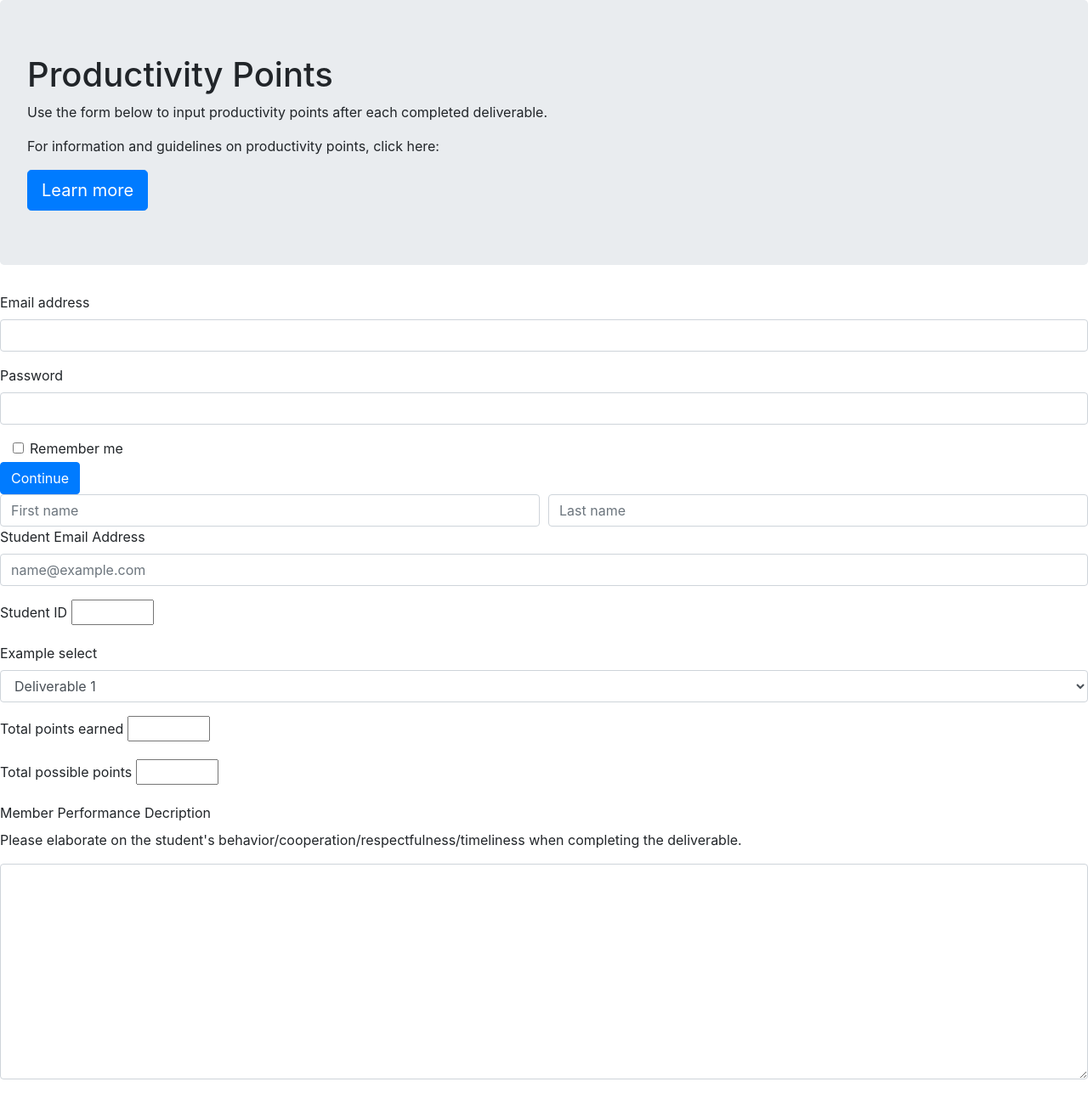
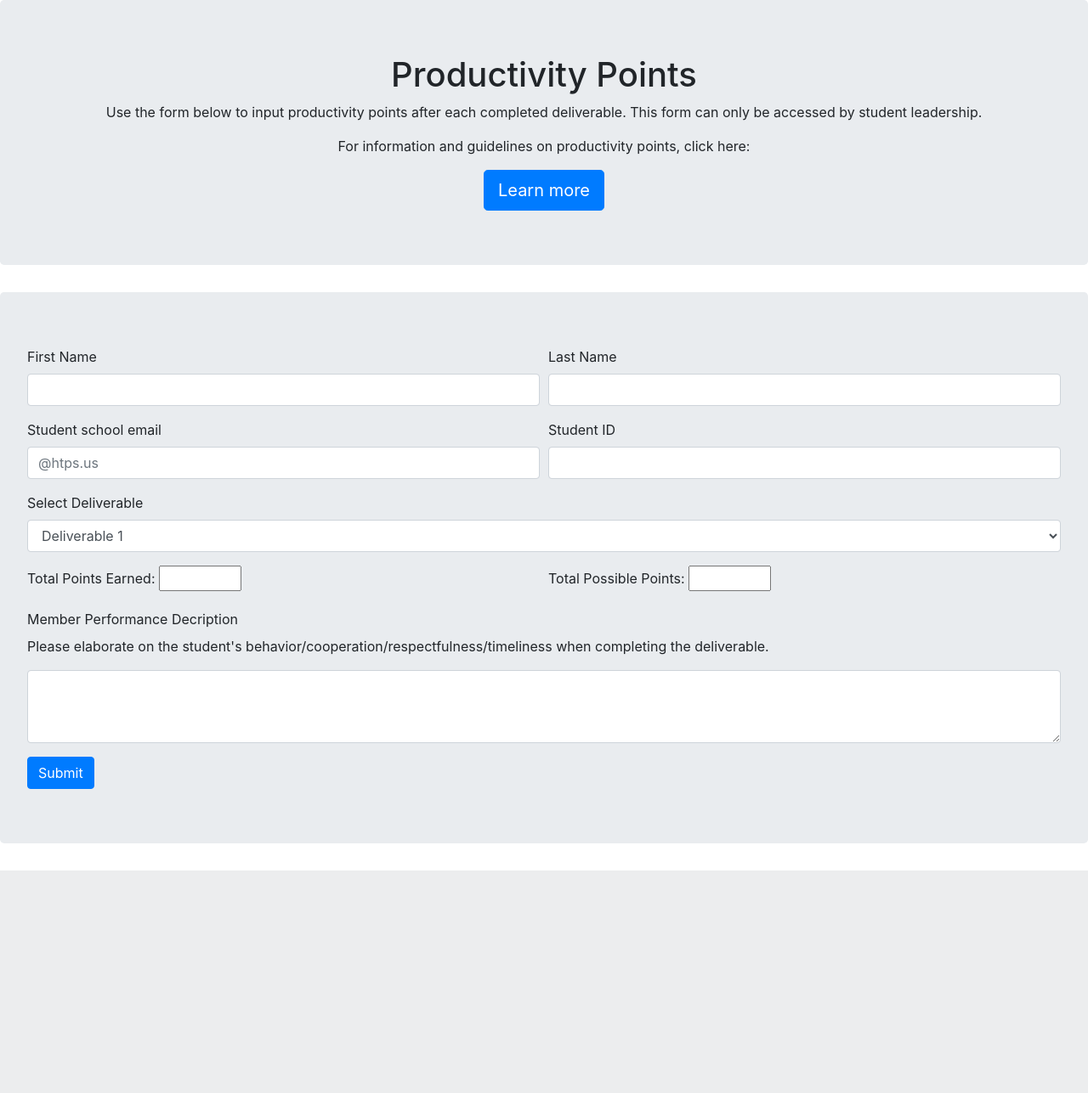
Before and after one commit to Vishwa-Muthuraman/team75_sample_site, a Flask app: page /manasi in a window 1280 px wide. Shown: the part 56-1343 px from the top of the page at 85% size. After the commit the page ends 1081 px from the top, so only its background shows below. Run offline with Flask 2, Linux system fonts and the light colour scheme; some libraries are stand-ins or nearby versions.

Commit message:
Added productivity points

```diff
--- a/templates/manasi.html
+++ b/templates/manasi.html
@@ -2,57 +2,40 @@
 {% block content %}
 
 <div class="jumbotron">
+    <center>
         <h1>Productivity Points</h1>
-    <p>Use the form below to input productivity points after each completed deliverable.</p>
+        <p>Use the form below to input productivity points after each completed deliverable. This form can only be accessed by student leadership.</p>
         <p>For information and guidelines on productivity points, click here: </p>
         <a class="btn btn-primary btn-lg" href="/about_us" role="button">Learn more</a>
-
+    </center>
 </div>
-
-<form>
-    <div class="form-group">
-      <label for="exampleInputEmail1">Email address</label>
-      <input type="email" class="form-control" id="exampleInputEmail1" aria-describedby="emailHelp">
-    </div>
-    <div class="form-group">
-      <label for="exampleInputPassword1">Password</label>
-      <input type="password" class="form-control" id="exampleInputPassword1">
-    </div>
-
-    <div class="col-auto my-1">
-        <div class="form-check">
-          <input class="form-check-input" type="checkbox" id="autoSizingCheck2">
-          <label class="form-check-label" for="autoSizingCheck2">
-            Remember me
-          </label>
-        </div>
-    </div>
-    <button type="submit" class="btn btn-primary">Continue</button>
 
 
 
+  <form>
+        <div class="jumbotron">
         <div class="form-row">
-            <div class="col">
-              <input type="text" class="form-control" placeholder="First name">
+          <div class="form-group col-md-6">
+            <label for="inputEmail4">First Name</label>
+            <input type="email" class="form-control" id="inputEmail4">
           </div>
-            <div class="col">
-              <input type="text" class="form-control" placeholder="Last name">
+          <div class="form-group col-md-6">
+            <label for="inputPassword4">Last Name</label>
+            <input type="password" class="form-control" id="inputPassword4">
           </div>
         </div>
-
+        <div class="form-row">
+            <div class="form-group col-md-6">
+            <label for="inputAddress">Student school email</label>
+            <input type="text" class="form-control" id="inputAddress" placeholder="@htps.us">
+            </div>
+            <div class="form-group col-md-6">
+            <label for="inputAddress2">Student ID</label>
+            <input type="text" class="form-control" id="inputAddress2" >
+            </div>
+        </div>
         <div class="form-group">
-
-            <label for="exampleFormControlInput1"> Student Email Address</label>
-            <input type="email" class="form-control" id="exampleFormControlInput1" placeholder="name@example.com">
-    </div>
-
-    <div class="form-group">
-            <label for="quantity">Student ID</label>
-            <input type="number" id="quantity" name="quantity" min="1" max="100">
-    </div>
-
-    <div class="form-group">
-        <label for="exampleFormControlSelect1">Example select</label>
+                <label for="exampleFormControlSelect1">Select Deliverable</label>
                 <select class="form-control" id="exampleFormControlSelect1">
                   <option>Deliverable 1</option>
                   <option>Deliverable 2</option>
@@ -61,29 +44,32 @@
                   <option>Deliverable 5</option>
                 </select>
         </div>
-    <div class="form-group">
-        <label for="quantity">Total points earned</label>
+
+        <div class="form-row">
+          <div class="form-group col-md-6">
+                <label for="quantity">Total Points Earned:</label>
                 <input type="number" id="quantity" name="quantity" min="1" max="100">
           </div>
-    <div class="form-group">
-        <label for="quantity">Total possible points</label>
+          <div class="form-group col-md-6">
+                <label for="quantity">Total Possible Points:</label>
                 <input type="number" id="quantity" name="quantity" min="1" max="100">
             </div>
+        </div>
+
+        <div class="form-group">
+                <label for="exampleFormControlTextarea1">Member Performance Decription </label>
+                <p>Please elaborate on the student's behavior/cooperation/respectfulness/timeliness when completing the deliverable.</p>
+                <textarea class="form-control" id="exampleFormControlTextarea1" rows="3"></textarea>
+        </div>
+
+        <button type="submit" class="btn btn-primary">Submit</button>
+        </div>
+      </form>
 
 
 
 
 
-      <div class="form-group">
-        <label for="exampleFormControlTextarea1">Member Performance Decription </label>
-        <p>Please elaborate on the student's behavior/cooperation/respectfulness/timeliness when completing the deliverable.</p>
-        <textarea class="form-control" id="exampleFormControlTextarea1" rows="10"></textarea>
-      </div>
-
-
-
-
-  </form>
 
 
 
```
Lines whose indentation alone changed are shown as unchanged.
